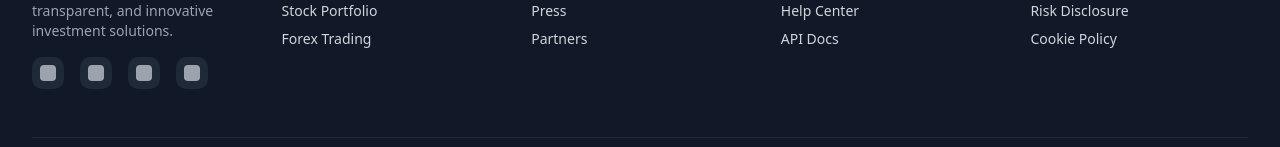
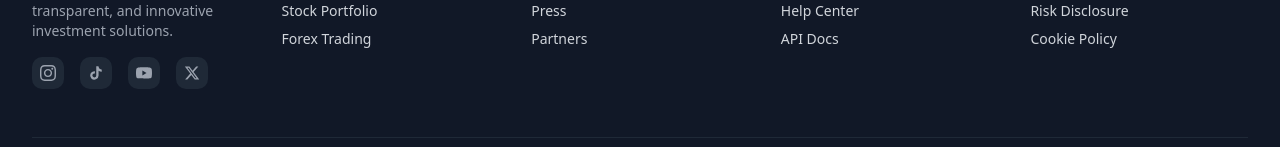
Before and after one commit to verifiedboiy/fintrivox, a React (Vite) app: page /about in a window 1280 px wide. Shown: the part 2301-2448 px from the top of the page. Built offline with nearby package versions, Linux system fonts and the light colour scheme; no server answers.

Commit message:
Update social media links and logos in footer

```diff
--- a/src/layouts/MainLayout.tsx
+++ b/src/layouts/MainLayout.tsx
@@ -10,6 +10,30 @@ import {
   User,
   LogIn
 } from 'lucide-react';
+
+const InstagramIcon = ({ className }: { className?: string }) => (
+  <svg viewBox="0 0 24 24" fill="currentColor" className={className}>
+    <path d="M12 2.163c3.204 0 3.584.012 4.85.07 3.252.148 4.771 1.691 4.919 4.919.058 1.265.069 1.645.069 4.849 0 3.205-.012 3.584-.069 4.849-.149 3.225-1.664 4.771-4.919 4.919-1.266.058-1.644.07-4.85.07-3.204 0-3.584-.012-4.849-.07-3.26-.149-4.771-1.699-4.919-4.92-.058-1.265-.07-1.644-.07-4.849 0-3.204.013-3.583.07-4.849.149-3.227 1.664-4.771 4.919-4.919 1.266-.057 1.645-.069 4.849-.069zm0-2.163c-3.259 0-3.667.014-4.947.072-4.358.2-6.78 2.618-6.98 6.98-.059 1.281-.073 1.689-.073 4.948 0 3.259.014 3.668.072 4.948.2 4.358 2.618 6.78 6.98 6.98 1.281.058 1.689.072 4.948.072 3.259 0 3.668-.014 4.948-.072 4.354-.2 6.782-2.618 6.979-6.98.059-1.28.073-1.689.073-4.948 0-3.259-.014-3.667-.072-4.947-.196-4.354-2.617-6.78-6.979-6.98-1.281-.059-1.69-.073-4.949-.073zm0 5.838c-3.403 0-6.162 2.759-6.162 6.162s2.759 6.163 6.162 6.163 6.162-2.759 6.162-6.163-2.759-6.162-6.162-6.162zm0 10.162c-2.209 0-4-1.79-4-4 0-2.209 1.791-4 4-4s4 1.791 4 4c0 2.21-1.791 4-4 4zm6.406-11.845c-.796 0-1.441.645-1.441 1.44s.645 1.44 1.441 1.44c.795 0 1.439-.645 1.439-1.44s-.644-1.44-1.439-1.44z" />
+  </svg>
+);
+
+const TikTokIcon = ({ className }: { className?: string }) => (
+  <svg viewBox="0 0 24 24" fill="currentColor" className={className}>
+    <path d="M19.59 6.69a4.83 4.83 0 0 1-3.77-4.25V2h-3.45v13.67a2.89 2.89 0 0 1-5.2 1.74 2.89 2.89 0 0 1 2.31-4.64 2.93 2.93 0 0 1 .88.13V9.4a6.84 6.84 0 0 0-1-.05A6.33 6.33 0 0 0 5 20.1a6.34 6.34 0 0 0 10.86-4.43v-7a8.16 8.16 0 0 0 4.77 1.52v-3.4a4.85 4.85 0 0 1-1.04-.1z" />
+  </svg>
+);
+
+const YoutubeIcon = ({ className }: { className?: string }) => (
+  <svg viewBox="0 0 24 24" fill="currentColor" className={className}>
+    <path d="M23.498 6.186a3.016 3.016 0 0 0-2.122-2.136C19.505 3.545 12 3.545 12 3.545s-7.505 0-9.377.505A3.017 3.017 0 0 0 .502 6.186C0 8.07 0 12 0 12s0 3.93.502 5.814a3.016 3.016 0 0 0 2.122 2.136c1.871.505 9.376.505 9.376.505s7.505 0 9.377-.505a3.015 3.015 0 0 0 2.122-2.136C24 15.93 24 12 24 12s0-3.93-.502-5.814zM9.545 15.568V8.432L15.818 12l-6.273 3.568z" />
+  </svg>
+);
+
+const XIcon = ({ className }: { className?: string }) => (
+  <svg viewBox="0 0 24 24" fill="currentColor" className={className}>
+    <path d="M18.244 2.25h3.308l-7.227 8.26 8.502 11.24H16.17l-5.214-6.817L4.99 21.75H1.68l7.73-8.835L1.254 2.25H8.08l4.713 6.231zm-1.161 17.52h1.833L7.084 4.126H5.117z" />
+  </svg>
+);
 import { Button } from '@/components/ui/button';
 import {
   DropdownMenu,
@@ -200,14 +224,44 @@ export default function MainLayout() {
                 Empowering investors worldwide with secure, transparent, and innovative investment solutions.
               </p>
               <div className="flex gap-4">
-                {['twitter', 'linkedin', 'facebook', 'instagram'].map((social) => (
+                {[
+                  {
+                    name: 'Instagram',
+                    href: 'https://www.instagram.com/fintrivox?igsh=MXQ4Yzh5bDQyczl4Mg==',
+                    icon: InstagramIcon
+                  },
+                  {
+                    name: 'TikTok',
+                    href: 'https://www.tiktok.com/@fintrivox?_r=1&_t=ZS-9603Y4QbzwO',
+                    icon: TikTokIcon
+                  },
+                  {
+                    name: 'YouTube',
+                    href: 'https://youtube.com/@fintrivox?si=wgCE7rYgpsgONpII',
+                    icon: YoutubeIcon
+                  },
+                  {
+                    name: 'X',
+                    href: '/',
+                    icon: XIcon,
+                    label: 'Coming soon'
+                  }
+                ].map((social) => (
                   <a
-                    key={social}
-                    href={`#${social}`}
-                    className="w-8 h-8 rounded-lg bg-gray-800 flex items-center justify-center hover:bg-gray-700 transition-colors"
+                    key={social.name}
+                    href={social.href}
+                    target={social.href.startsWith('http') ? "_blank" : undefined}
+                    rel={social.href.startsWith('http') ? "noopener noreferrer" : undefined}
+                    className="w-8 h-8 rounded-lg bg-gray-800 flex items-center justify-center hover:bg-gray-700 transition-colors group relative"
+                    title={social.label || social.name}
                   >
-                    <span className="sr-only">{social}</span>
-                    <div className="w-4 h-4 bg-gray-400 rounded" />
+                    <span className="sr-only">{social.name}</span>
+                    <social.icon className="w-4 h-4 text-gray-400 group-hover:text-white transition-colors" />
+                    {social.label && (
+                      <span className="absolute -top-8 left-1/2 -translate-x-1/2 bg-gray-800 text-white text-[10px] py-1 px-2 rounded opacity-0 group-hover:opacity-100 transition-opacity whitespace-nowrap pointer-events-none">
+                        {social.label}
+                      </span>
+                    )}
                   </a>
                 ))}
               </div>
```
